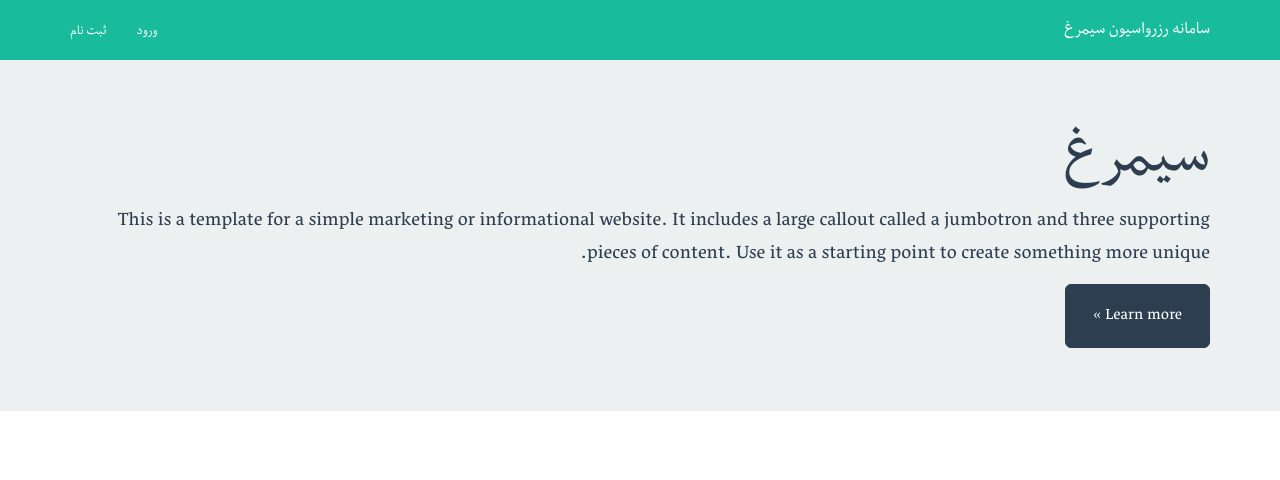
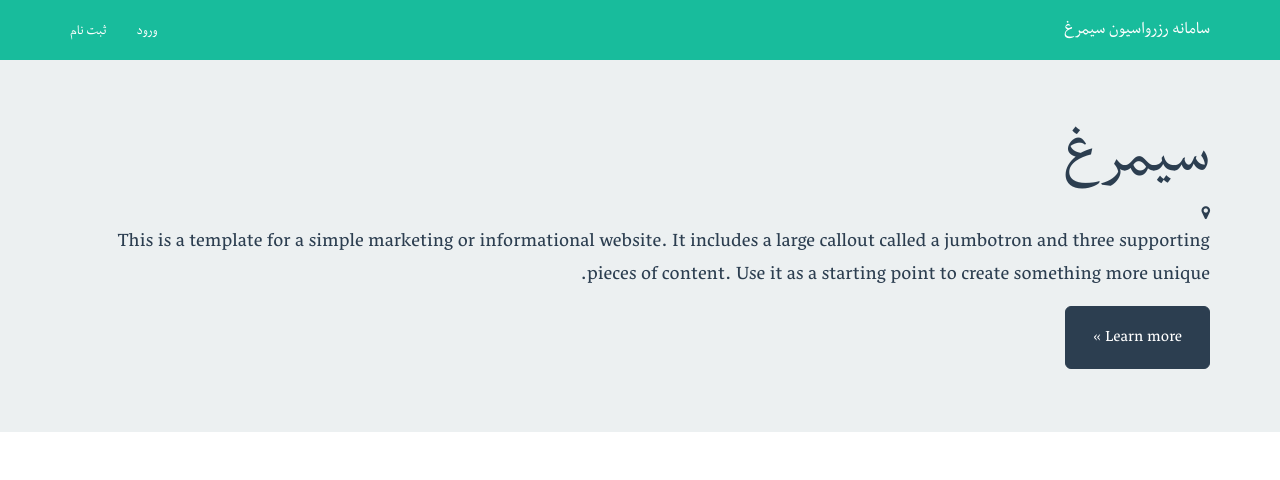
Before and after one commit to erfannoury/Simorgh, an ASP.NET MVC app: page /DesignTest in a window 1280 px wide. Shown: the top 480 px of the page. Run offline with ASP.NET Core 8 and stand-ins for ASP.NET MVC 5, Linux system fonts and the light colour scheme; the project's own start-up code is not run, and a stand-in starts its controllers and pages; some libraries are stand-ins or nearby versions.

Commit message:
Add location map SYMBOL :D

```diff
--- a/Simorgh/Simorgh/App_Start/BundleConfig.cs
+++ b/Simorgh/Simorgh/App_Start/BundleConfig.cs
@@ -31,6 +31,7 @@ namespace Simorgh
             bundles.Add(new StyleBundle("~/Content/css").Include(
                       "~/Content/bootstrap.css",
                       "~/Content/ss-social-circle.css",
+                      "~/Content/font-awesome.css",
 //                      "~/Content/ripples.css",
                       "~/Content/bootstrap-rtl.css",
                       "~/Content/site.css"));
--- a/Simorgh/Simorgh/Views/DesignTest/Index.cshtml
+++ b/Simorgh/Simorgh/Views/DesignTest/Index.cshtml
@@ -7,6 +7,7 @@
 <div class="jumbotron">
     <div class="container">
         <h1>سیمرغ</h1>
+        <i class="fa fa-map-marker"></i>
         <p>This is a template for a simple marketing or informational website. It includes a large callout called a jumbotron and three supporting pieces of content. Use it as a starting point to create something more unique.</p>
         <p><a class="btn btn-primary btn-lg" href="#" role="button">Learn more &raquo;</a></p>
     </div>
```
